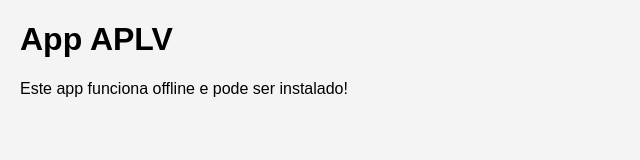
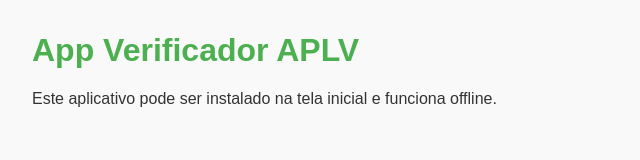
Before and after one commit to marcosDioni/Mae-APLV, a plain HTML site: page index.html in a window 1280 px wide. Shown: the whole page, without its empty margins (0-640 px from the left). Drawn offline with Linux system fonts and the light colour scheme.

Commit message:
Add files via upload

```diff
--- a/index.html
+++ b/index.html
@@ -1,27 +1,32 @@
 <!DOCTYPE html>
 <html lang="pt-BR">
 <head>
-  <meta charset="UTF-8" />
-  <meta name="viewport" content="width=device-width, initial-scale=1" />
+  <meta charset="UTF-8">
+  <meta name="viewport" content="width=device-width, initial-scale=1.0">
   <title>Verificador APLV</title>
   <link rel="manifest" href="manifest.json">
+  <meta name="theme-color" content="#4CAF50">
   <style>
     body {
       font-family: Arial, sans-serif;
-      margin: 20px;
-      background-color: #f4f4f4;
+      margin: 2rem;
+      background: #f9f9f9;
+      color: #333;
+    }
+    h1 {
+      color: #4CAF50;
     }
   </style>
 </head>
 <body>
-  <h1>App APLV</h1>
-  <p>Este app funciona offline e pode ser instalado!</p>
+  <h1>App Verificador APLV</h1>
+  <p>Este aplicativo pode ser instalado na tela inicial e funciona offline.</p>
 
   <script>
     if ('serviceWorker' in navigator) {
       navigator.serviceWorker.register('service-worker.js')
-        .then(reg => console.log('Service Worker registrado!', reg))
-        .catch(err => console.error('Erro ao registrar Service Worker:', err));
+        .then(reg => console.log('Service Worker registrado com sucesso!', reg))
+        .catch(err => console.error('Erro ao registrar o Service Worker:', err));
     }
   </script>
 </body>
```
